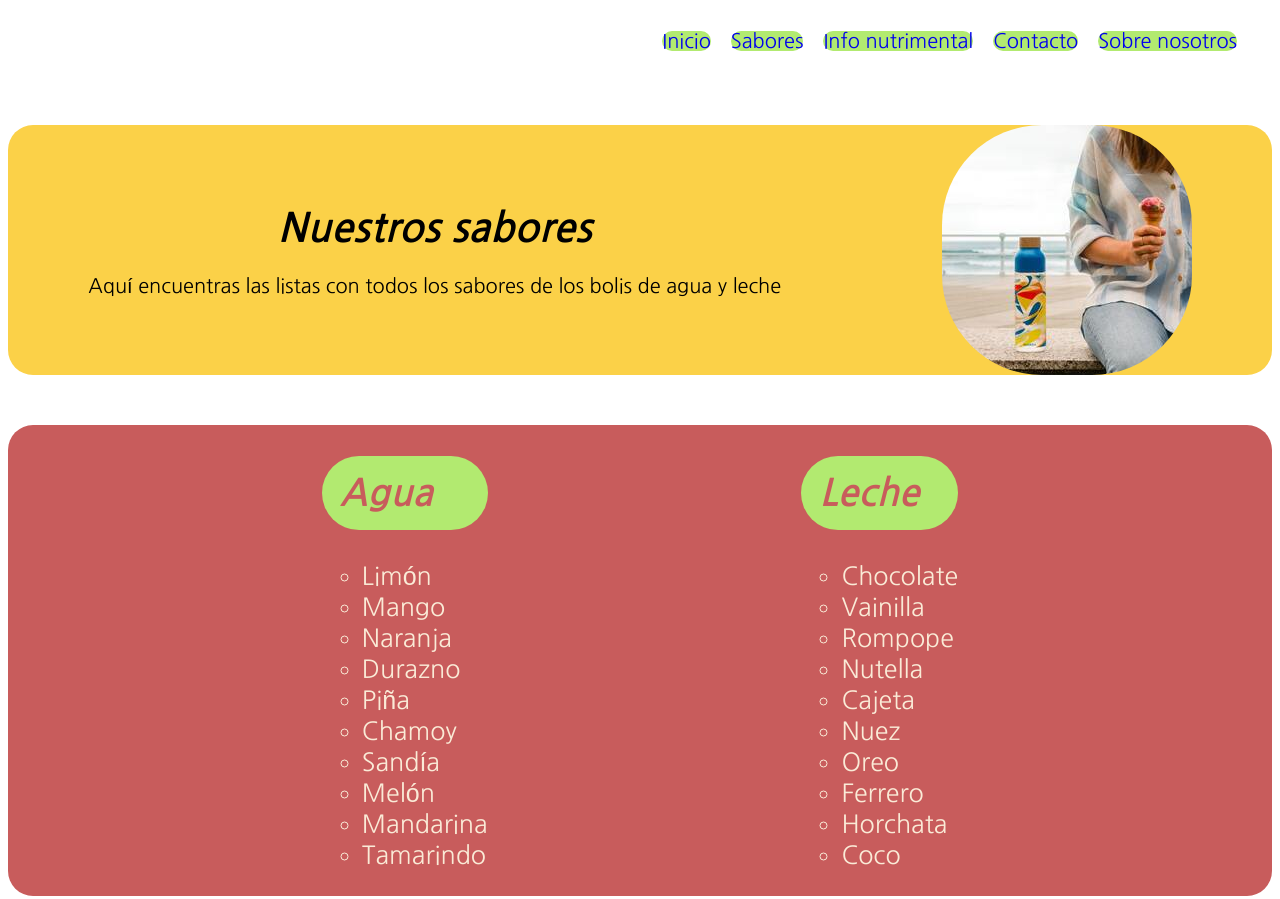
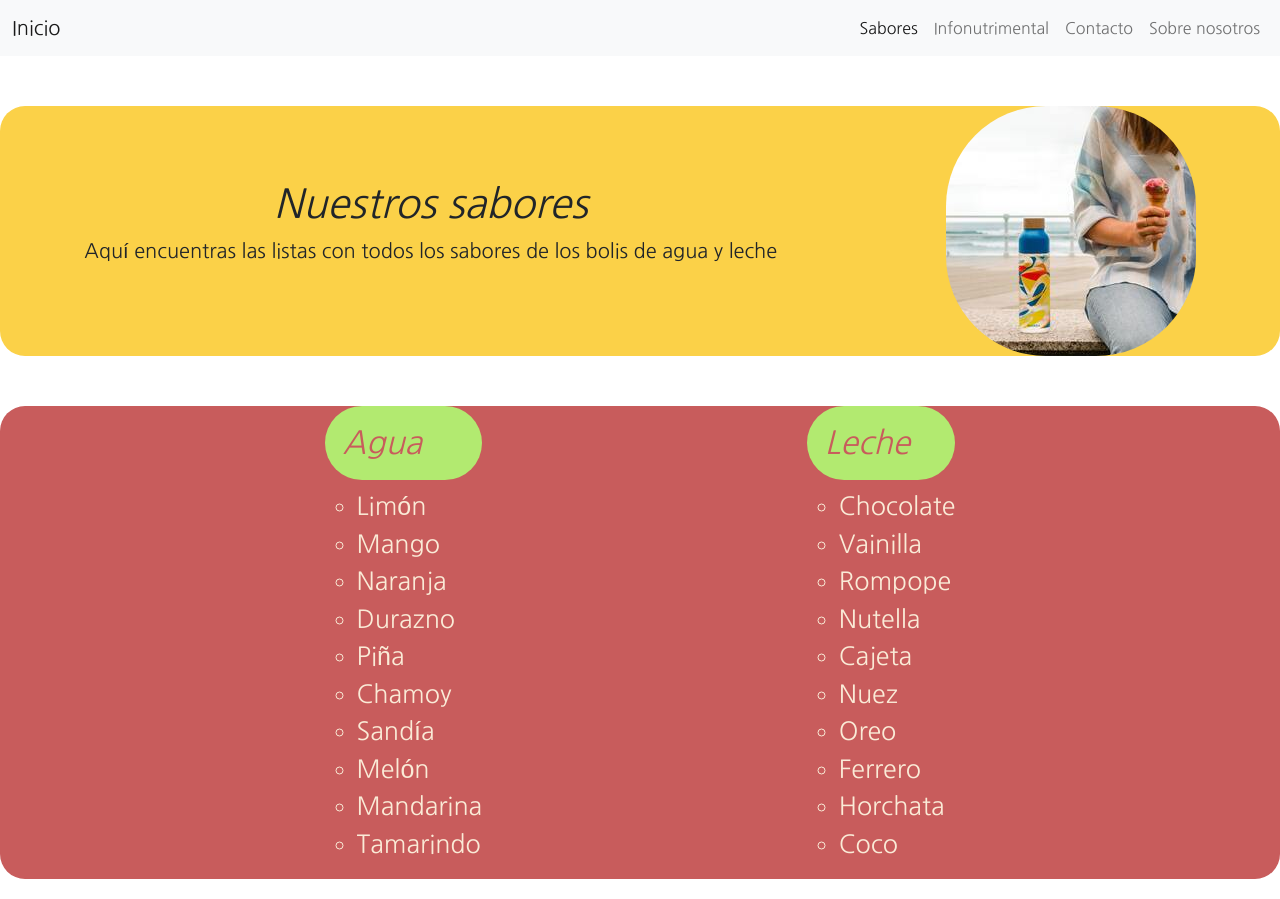
Before and after one commit to fabioamarques1990/proyecto-coderhouse, a plain HTML site: page pages/sabores.html in a window 1280 px wide. Shown: the top 899 px of the page. Drawn offline with nearby package versions, Linux system fonts and the light colour scheme.

Commit message:
Cambié el nav, dejando el inicio a la izquierda y los demás links a la derecha, en teléfono y en responsive.

```diff
--- a/main.css
+++ b/main.css
@@ -17,13 +17,13 @@ body {
 /* iniciando estilos de la página home */
 
 /* estilos del home nav */
-.home_nav {
+.navbar {
     grid-area: nav;
     display: flex;
     flex-direction: column;
 }
 
-.home_nav ul {
+/* .home_nav ul {
     display: flex;
     flex-direction: column;
     list-style-type: none;
@@ -43,7 +43,7 @@ body {
 
 .home_nav ul li a:hover {
     text-decoration-color: #B2EA70 ;
-}
+} */
 
 /* estilos del home header */
 .home_header {
@@ -59,7 +59,7 @@ body {
     font-size: 3em;
     animation-name: titulo_home;
     animation-duration: 3s;
-    animation-iteration-count: infinite;
+    animation-iteration-count: 4s;
 }
 
 @keyframes titulo_home {
@@ -684,16 +684,20 @@ body {
     }
 
     /* media queries del home nav */
-    .home_nav {
+    /* .home_nav {
         grid-area: nav;
         display: flex;
         align-items: flex-end;
-    }
+    } */
 
-    .home_nav ul {
+    /* .home_nav ul {
         display: flex;
         flex-direction: row;
         margin-right: 25px;
+    } */
+
+    .collapse, .navbar-collapse {
+        justify-content: flex-end;
     }
 
     /* media queries del home header */
--- a/pages/sabores.html
+++ b/pages/sabores.html
@@ -4,6 +4,7 @@
     <meta charset="UTF-8">
     <meta http-equiv="X-UA-Compatible" content="IE=edge">
     <meta name="viewport" content="width=device-width, initial-scale=1.0">
+    <link href="https://cdn.jsdelivr.net/npm/bootstrap@5.1.3/dist/css/bootstrap.min.css" rel="stylesheet" integrity="sha384-1BmE4kWBq78iYhFldvKuhfTAU6auU8tT94WrHftjDbrCEXSU1oBoqyl2QvZ6jIW3" crossorigin="anonymous">
     <link rel="stylesheet" href="../main.css">
     <link rel="preconnect" href="https://fonts.googleapis.com">
 <link rel="preconnect" href="https://fonts.gstatic.com" crossorigin>
@@ -13,24 +14,29 @@
 <body class="sabores-body">
 
     <!-- inicio del navegador -->
-    <nav class="sabores_nav">
-        <ul>
-            <li>
-                <a href="../index.html">Inicio</a>
+    <nav class="navbar navbar-expand-lg navbar-light bg-light">
+        <div class="container-fluid">
+          <a class="navbar-brand" href="../index.html">Inicio</a>
+          <button class="navbar-toggler" type="button" data-bs-toggle="collapse" data-bs-target="#navbarNav" aria-controls="navbarNav" aria-expanded="false" aria-label="Toggle navigation">
+            <span class="navbar-toggler-icon"></span>
+          </button>
+          <div class="collapse navbar-collapse" id="navbarNav">
+            <ul class="navbar-nav">
+              <li class="nav-item">
+                <a class="nav-link active" aria-current="page" href="sabores.html">Sabores</a>
               </li>
-            <li>
-                <a href="sabores.html">Sabores</a>
+              <li class="nav-item">
+                <a class="nav-link" href="infonutrimental.html">Infonutrimental</a>
               </li>
-            <li>
-                <a href="infonutrimental.html">Info nutrimental</a>
+              <li class="nav-item">
+                <a class="nav-link" href="contacto.html">Contacto</a>
               </li>
-            <li>
-                <a href="contacto.html">Contacto</a>
-            </li>
-            <li>
-                <a href="sobre-nosotros.html">Sobre nosotros</a>
+              <li class="nav-item">
+                <a class="nav-link" href="sobre-nosotros.html">Sobre nosotros</a>
               </li>
             </ul>
+          </div>
+        </div>
       </nav>
 
     <!-- inicio del header -->
@@ -133,5 +139,6 @@
         </div>
     </footer>
 
+    <script src="https://cdn.jsdelivr.net/npm/bootstrap@5.1.3/dist/js/bootstrap.bundle.min.js" integrity="sha384-ka7Sk0Gln4gmtz2MlQnikT1wXgYsOg+OMhuP+IlRH9sENBO0LRn5q+8nbTov4+1p" crossorigin="anonymous"></script>
 </body>
 </html>
```
Also changed, not shown: index.html (+21 -13 lines), pages/contacto.html (+20 -13 lines), pages/infonutrimental.html (+20 -13 lines), pages/sobre-nosotros.html (+20 -13 lines). Lines whose indentation alone changed are shown as unchanged.
